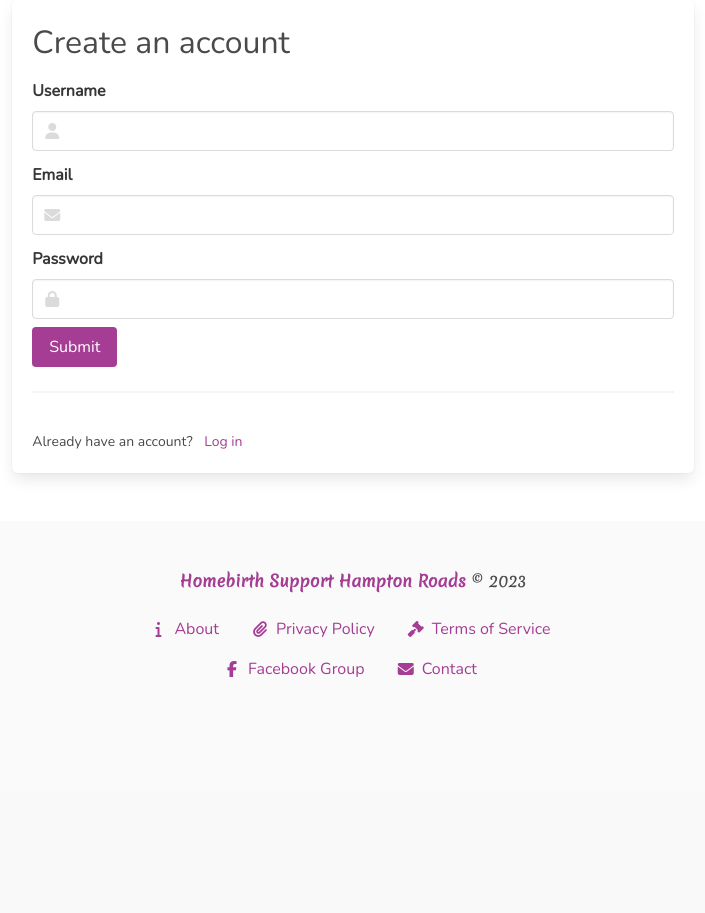
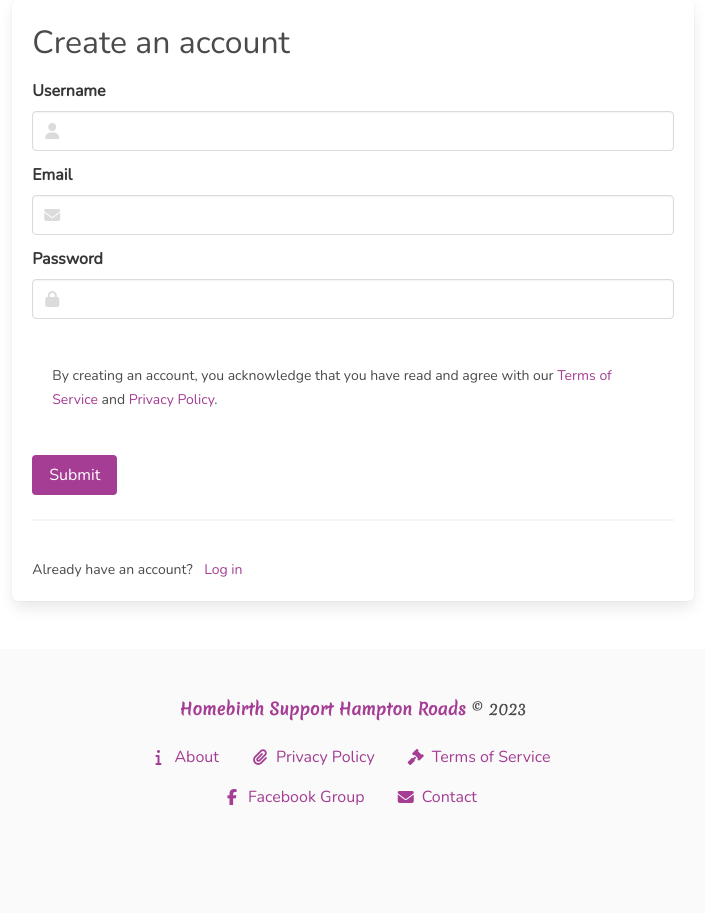
Before and after one commit to IvyChu/HBHR, a Flask app: template hbhr/templates/security/register_user.html in a window 1280 px wide. Shown: the part 153-1066 px from the top of the page, without its empty margins (287-992 px from the left). Before the commit the page ends 830 px from the top, so only its background shows below. Run offline with Flask 3, Linux system fonts and the light colour scheme; the template is opened without the code that fills it: most values are stand-ins (such as "Sample title", 1, 10 or a date in 2020); form fields are guessed from the names that the template uses; parts of the project's set-up code (start-up, migrations or seed data) failed here and were passed over; some libraries are stand-ins or nearby versions.

Commit message:
tos and pp at registration

```diff
--- a/hbhr/templates/security/register_user.html
+++ b/hbhr/templates/security/register_user.html
@@ -87,12 +87,17 @@
                                 {% endif %}
                             </div>
                         </fieldset>
+                        <br>
+                        <div class="box is-shadowless">
+                            <small class="mb-4">By creating an account, you acknowledge that you have read and agree with our
+                                <a href="{{ url_for('main.tos') }}" target="_blank">Terms of Service</a> and
+                                <a href="{{ url_for('main.privacy') }}" target="_blank">Privacy Policy</a>.</small>
+                        </div>
                         <div class="field mt-2">
                             <div class="control">
                                 {{ register_user_form.submit(class="button is-link") }}
                             </div>
                         </div>
-
                     </form>
                     <hr>
                     <div class="border-top pt-3">
```
